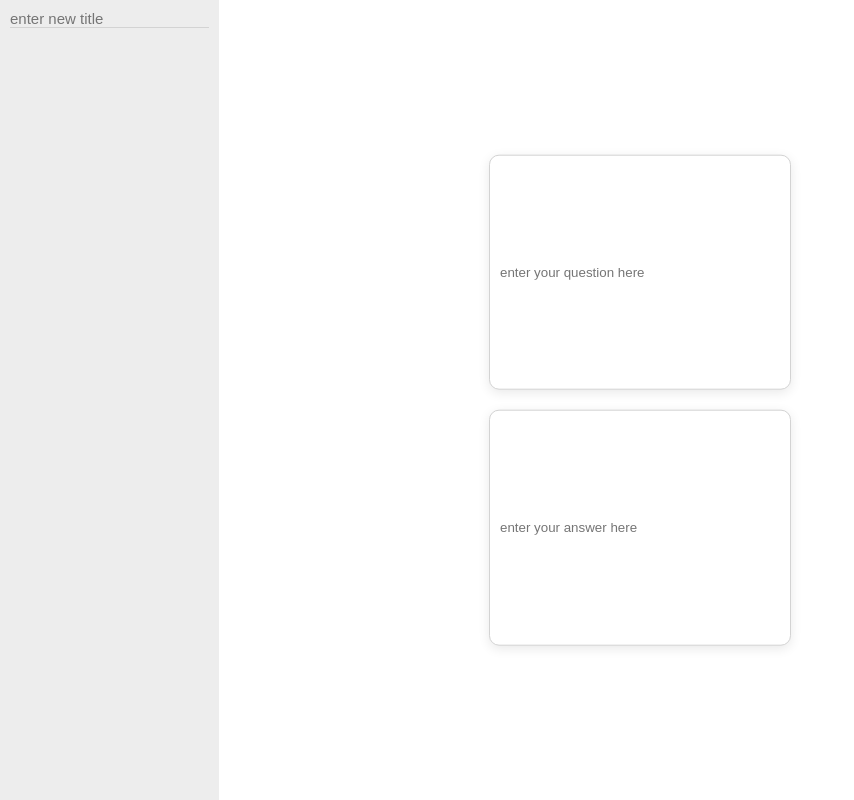
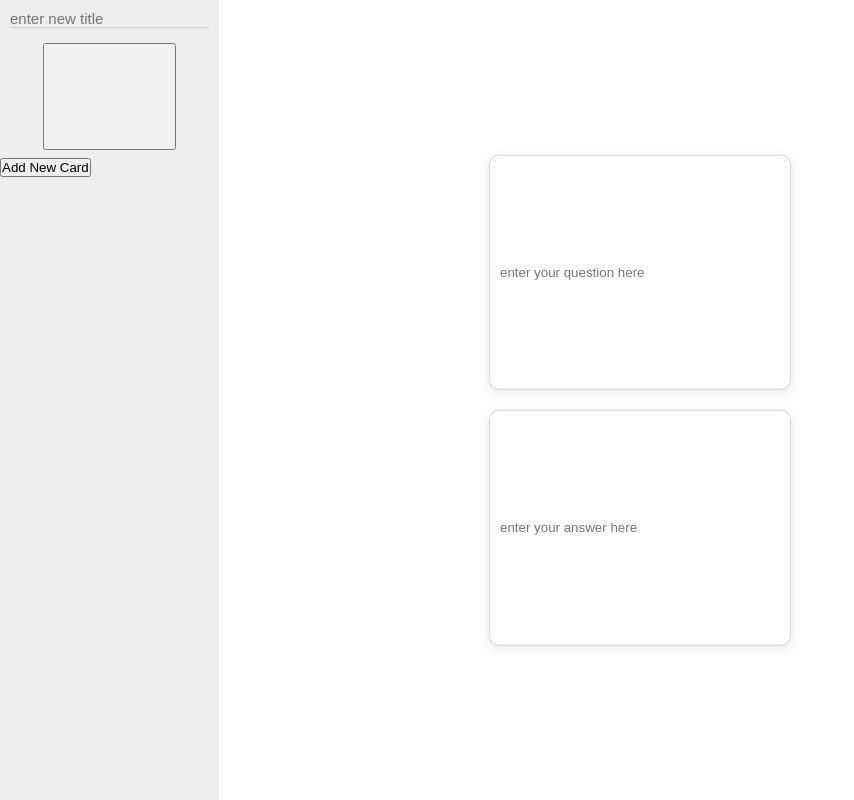
Before and after one commit to limitless-study/QuizMap-frontend, a React app: page /create in a window 1280 px wide. Shown: the whole page, without its empty margins (0-854 px from the left). Built offline with nearby package versions, Linux system fonts and the light colour scheme.

Commit message:
create cardset 기능 구현

```diff
--- a/src/actions.js
+++ b/src/actions.js
@@ -40,9 +40,59 @@ export function nextCard(cardIndex) {
   };
 }
 
-export function changeCreateFields({ name, value }) {
+export function changeCardsetTitle({ name, value }) {
   return {
-    type: 'changeCreateFields',
+    type: 'changeCardsetTitle',
     payload: { name, value },
   };
 }
+
+export function makeCard({ id, question, answer }) {
+  return {
+    type: 'makeCard',
+    payload: { id, question, answer },
+  };
+}
+
+export function setNewCardId(newCardId) {
+  return {
+    type: 'setNewCardId',
+    payload: { newCardId },
+  };
+}
+
+export function setCurrentCardId(currentCardId) {
+  console.log('setCurrentCardId : ', currentCardId);
+  return {
+    type: 'setCurrentCardId',
+    payload: { currentCardId },
+  };
+}
+
+export function clickCard(id) {
+  return (dispatch) => {
+    dispatch(setCurrentCardId(id));
+  };
+}
+
+export function addNewCard() {
+  return (dispatch, getState) => {
+    const { newCardId } = getState();
+
+    dispatch(setCurrentCardId(newCardId + 1));
+    dispatch(setNewCardId(newCardId + 1));
+    dispatch(makeCard({
+      id: newCardId + 1,
+      question: '',
+      answer: '',
+    }));
+  };
+}
+
+// TODO : cards에서 currentCardId의 question, value를 갱신하기
+export function updateCard({ currentCardId, name, value }) {
+  return {
+    type: 'updateCard',
+    payload: { currentCardId, name, value },
+  };
+}
--- a/src/components/CreateForm.jsx
+++ b/src/components/CreateForm.jsx
@@ -12,6 +12,7 @@ const Label = styled.label({
 
 const SideBar = styled.div({
   backgroundColor: '#EDEDED',
+  overflow: 'scroll',
 });
 
 const CreateCardTitle = styled.div({
@@ -47,13 +48,36 @@ const CreateCard = styled.div({
   },
 });
 
-export default function CreateForm({ fields, onChange }) {
-  function handleChange(event) {
+const CardButtonField = styled.div({
+  display: 'flex',
+  flexDirection: 'column',
+});
+
+const Card = styled.button({
+  margin: '5px auto',
+  width: '10em',
+  height: '8em',
+});
+
+export default function CreateForm({
+  title, cards, currentCard, onTitleChange, onInputChange, onCardClick, onAddCardClick,
+}) {
+  const handleCardClick = (event) => {
+    const { target: { id } } = event;
+    onCardClick(Number(id));
+  };
+
+  function handleTitleChange(event) {
     const { target: { name, value } } = event;
-    onChange({ name, value });
+    onTitleChange({ name, value });
   }
 
-  const { title, question, answer } = fields;
+  function handleInputChange(event) {
+    const { target: { name, value } } = event;
+    onInputChange({ name, value });
+  }
+
+  const { question, answer } = currentCard;
 
   return (
     <Wrapper>
@@ -70,9 +94,28 @@ export default function CreateForm({ fields, onChange }) {
             name="title"
             value={title}
             placeholder="enter new title"
-            onChange={handleChange}
+            onChange={handleTitleChange}
           />
         </CreateCardTitle>
+        <CardButtonField>
+          {cards.map((card) => (
+            <Card
+              type="button"
+              key={card.id}
+              id={card.id}
+              onClick={handleCardClick}
+            >
+              {card.question}
+            </Card>
+          ))}
+        </CardButtonField>
+        <button
+          type="button"
+          name="add-card"
+          onClick={onAddCardClick}
+        >
+          Add New Card
+        </button>
       </SideBar>
       <CreateCardField>
         <CreateCard>
@@ -87,7 +130,7 @@ export default function CreateForm({ fields, onChange }) {
             name="question"
             value={question}
             placeholder="enter your question here"
-            onChange={handleChange}
+            onChange={handleInputChange}
           />
         </CreateCard>
         <CreateCard>
@@ -102,7 +145,7 @@ export default function CreateForm({ fields, onChange }) {
             name="answer"
             value={answer}
             placeholder="enter your answer here"
-            onChange={handleChange}
+            onChange={handleInputChange}
           />
         </CreateCard>
       </CreateCardField>
--- a/src/containers/CreateContainer.jsx
+++ b/src/containers/CreateContainer.jsx
@@ -1,7 +1,10 @@
 import { useDispatch, useSelector } from 'react-redux';
 
 import {
-  changeCreateFields,
+  changeCardsetTitle,
+  addNewCard,
+  updateCard,
+  clickCard,
 } from '../actions';
 
 import { get } from '../utils';
@@ -11,17 +14,37 @@ import CreateForm from '../components/CreateForm';
 export default function CreateContainer() {
   const dispatch = useDispatch();
 
-  const createFields = useSelector(get('createFields'));
+  const { title, cards } = useSelector(get('cardset'));
+  const currentCardId = useSelector(get('currentCardId'));
+  const currentCard = cards.filter((card) => card.id === currentCardId);
 
-  const handleOnChange = ({ name, value }) => {
-    dispatch(changeCreateFields({ name, value }));
+  const handleTitleChange = ({ name, value }) => {
+    dispatch(changeCardsetTitle({ name, value }));
+  };
+
+  const handleInputChange = ({ name, value }) => {
+    dispatch(updateCard({ currentCardId, name, value }));
+  };
+
+  const handleAddCardButtonClick = () => {
+    // TODO: 만약 편집기를 불러올 때 마지막 newCardId는 어떻게 알 수 있지? (모든 id들중 max를 찾나?)
+    dispatch(addNewCard());
+  };
+
+  const handleCardClick = (id) => {
+    dispatch(clickCard(id));
   };
 
   return (
     <div>
       <CreateForm
-        fields={createFields}
-        onChange={handleOnChange}
+        currentCard={currentCard[0]}
+        title={title}
+        cards={cards}
+        onInputChange={handleInputChange}
+        onTitleChange={handleTitleChange}
+        onCardClick={handleCardClick}
+        onAddCardClick={handleAddCardButtonClick}
       />
     </div>
   );
--- a/src/reducer.js
+++ b/src/reducer.js
@@ -1,17 +1,36 @@
-import cardsets from './fixtures/cardsets';
+const initialCard = {
+  id: 1,
+  question: '',
+  answer: '',
+};
+
+// current cardset
+const cardsetState = {
+  currentCardId: 1, // 현재 편집중인 card id
+  newCardId: 1, // 새롭게 추가할 card id
+  cardset: {
+    id: 1,
+    title: '',
+    cards: [
+      {
+        id: 1,
+        question: '',
+        answer: '',
+      },
+    ],
+  },
+};
 
 const initialState = {
-  cardsets,
+  cardsets: [],
   cardIndex: 0,
   flipped: false,
-  cards: [
-    { id: 1, question: '사과를 영어로 하면?', answer: 'apple' },
-    { id: 2, question: '과일을 영어로 하면?', answer: 'fruit' },
-    { id: 3, question: '3 + 3 = ?', answer: '6' },
-    { id: 4, question: '1 + 1 = ?', answer: '2' },
-  ],
+
+  // current cardset
+  ...cardsetState,
+
+  // create fields
   createFields: {
-    title: '',
     question: '',
     answer: '',
   },
@@ -32,12 +51,60 @@ const reducers = {
     };
   },
 
+  changeCardsetTitle(state, { payload: { name, value } }) {
+    return {
+      ...state,
+      cardset: {
+        ...state.cardset,
+        [name]: value,
+      },
+    };
+  },
+
   changeCreateFields(state, { payload: { name, value } }) {
     return {
       ...state,
       createFields: {
         ...state.createFields,
         [name]: value,
+      },
+    };
+  },
+
+  makeCard(state, { payload: { id, question, answer } }) {
+    return {
+      ...state,
+      cardset: {
+        ...state.cardset,
+        cards: [...state.cardset.cards, { id, question, answer }],
+      },
+    };
+  },
+
+  setNewCardId(state, { payload: { newCardId } }) {
+    return {
+      ...state,
+      newCardId,
+    };
+  },
+
+  setCurrentCardId(state, { payload: { currentCardId } }) {
+    return {
+      ...state,
+      currentCardId,
+    };
+  },
+
+  updateCard(state, { payload: { currentCardId, name, value } }) {
+    return {
+      ...state,
+      cardset: {
+        ...state.cardset,
+        cards: [
+          ...(state.cardset.cards.map((card) => (card.id === currentCardId
+            ? { ...card, [name]: value }
+            : card))),
+        ],
       },
     };
   },
```
Also changed, not shown: 1 other file (tests, documents, lock files or other folders).
